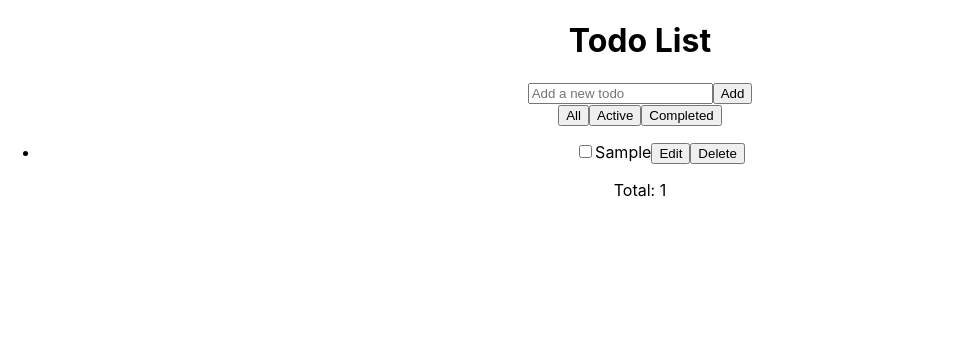
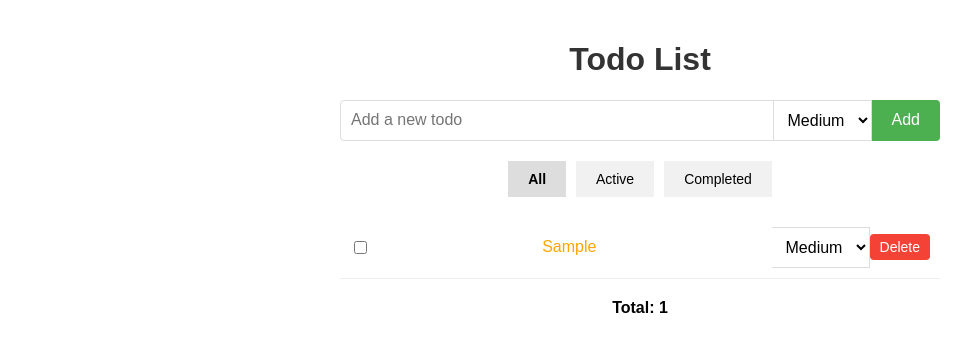
Before and after one commit to vjrossi/tino-todo-list, a React (Create React App) app: page / in a window 1280 px wide. Both pictures are taken after typing "Sample" into the empty fields and a click on the button "Add". Shown: the top 352 px of the page, without its empty margins (0-980 px from the left). Built offline with nearby package versions, Linux system fonts and the light colour scheme.

Commit message:
added styled components styling

```diff
--- a/package.json
+++ b/package.json
@@ -10,9 +10,11 @@
     "@types/node": "^16.18.108",
     "@types/react": "^18.3.5",
     "@types/react-dom": "^18.3.0",
+    "@types/styled-components": "^5.1.34",
     "react": "^18.3.1",
     "react-dom": "^18.3.1",
     "react-scripts": "5.0.1",
+    "styled-components": "^6.1.13",
     "typescript": "^4.9.5",
     "web-vitals": "^2.1.4"
   },
--- a/src/components/Todo.tsx
+++ b/src/components/Todo.tsx
@@ -1,19 +1,120 @@
 import React, { useState } from 'react';
+import styled from 'styled-components';
 import { todoService } from '../services/todoService';
 import { TodoItem } from '../types/todo';
 
 type FilterType = 'all' | 'active' | 'completed';
+type PriorityType = 'low' | 'medium' | 'high';
+
+const TodoContainer = styled.div`
+  max-width: 600px;
+  margin: 0 auto;
+  padding: 20px;
+  font-family: Arial, sans-serif;
+`;
+
+const TodoTitle = styled.h1`
+  text-align: center;
+  color: #333;
+`;
+
+const TodoInputContainer = styled.div`
+  display: flex;
+  margin-bottom: 20px;
+`;
+
+const TodoInput = styled.input`
+  flex-grow: 1;
+  padding: 10px;
+  font-size: 16px;
+  border: 1px solid #ddd;
+  border-radius: 4px 0 0 4px;
+`;
+
+const TodoSelect = styled.select`
+  padding: 10px;
+  font-size: 16px;
+  border: 1px solid #ddd;
+  border-left: none;
+  background-color: white;
+`;
+
+const TodoButton = styled.button`
+  padding: 10px 20px;
+  font-size: 16px;
+  background-color: #4CAF50;
+  color: white;
+  border: none;
+  border-radius: 0 4px 4px 0;
+  cursor: pointer;
+`;
+
+const TodoFilterContainer = styled.div`
+  display: flex;
+  justify-content: center;
+  margin-bottom: 20px;
+`;
+
+const TodoFilterButton = styled.button<{ active: boolean }>`
+  padding: 10px 20px;
+  font-size: 14px;
+  background-color: ${props => props.active ? '#ddd' : '#f1f1f1'};
+  border: none;
+  cursor: pointer;
+  margin: 0 5px;
+  font-weight: ${props => props.active ? 'bold' : 'normal'};
+`;
+
+const TodoList = styled.ul`
+  list-style-type: none;
+  padding: 0;
+`;
+
+const TodoListItem = styled.li`
+  display: flex;
+  align-items: center;
+  padding: 10px;
+  border-bottom: 1px solid #eee;
+`;
+
+const TodoCheckbox = styled.input`
+  margin-right: 10px;
+`;
+
+const TodoText = styled.span<{ completed: boolean; priority: PriorityType }>`
+  flex-grow: 1;
+  margin-right: 10px;
+  text-decoration: ${props => props.completed ? 'line-through' : 'none'};
+  color: ${props => props.completed ? '#888' :
+    props.priority === 'high' ? 'red' :
+    props.priority === 'medium' ? 'orange' : 'green'};
+`;
+
+const TodoDeleteButton = styled.button`
+  padding: 5px 10px;
+  font-size: 14px;
+  background-color: #f44336;
+  color: white;
+  border: none;
+  border-radius: 4px;
+  cursor: pointer;
+`;
+
+const TodoSummary = styled.div`
+  margin-top: 20px;
+  text-align: center;
+  font-weight: bold;
+`;
 
 const Todo: React.FC = () => {
   const [todos, setTodos] = useState<TodoItem[]>(() => todoService.getTodos());
   const [inputText, setInputText] = useState('');
   const [filter, setFilter] = useState<FilterType>('all');
-  const [editingId, setEditingId] = useState<number | null>(null);
-  const [editText, setEditText] = useState('');
+  const [priority, setPriority] = useState<PriorityType>('medium');
 
   const addTodo = () => {
     if (inputText.trim() !== '') {
-      setTodos(todoService.addTodo(todos, inputText));
+      setTodos(todoService.addTodo(todos, inputText, priority));
       setInputText('');
     }
   };
@@ -26,74 +127,70 @@ const Todo: React.FC = () => {
     setTodos(todoService.deleteTodo(todos, id));
   };
 
+  const changePriority = (id: number, newPriority: PriorityType) => {
+    setTodos(todoService.changePriority(todos, id, newPriority));
+  };
+
   const filteredTodos = todos.filter(todo => {
     if (filter === 'active') return !todo.completed;
     if (filter === 'completed') return todo.completed;
     return true;
   });
 
-  const startEditing = (id: number, text: string) => {
-    setEditingId(id);
-    setEditText(text);
-  };
-
-  const saveEdit = (id: number) => {
-    if (editText.trim() !== '') {
-      setTodos(todoService.updateTodo(todos, id, editText));
-      setEditingId(null);
-    }
-  };
-
   return (
-    <div>
-      <h1>Todo List</h1>
-      <input
+    <TodoContainer>
+      <TodoTitle>Todo List</TodoTitle>
+      <TodoInputContainer>
+        <TodoInput
           type="text"
           value={inputText}
           onChange={(e) => setInputText(e.target.value)}
           placeholder="Add a new todo"
         />
-      <button onClick={addTodo}>Add</button>
-      <div>
-        <button onClick={() => setFilter('all')}>All</button>
-        <button onClick={() => setFilter('active')}>Active</button>
-        <button onClick={() => setFilter('completed')}>Completed</button>
-      </div>
-      <ul>
+        <TodoSelect
+          value={priority}
+          onChange={(e) => setPriority(e.target.value as PriorityType)}
+        >
+          <option value="low">Low</option>
+          <option value="medium">Medium</option>
+          <option value="high">High</option>
+        </TodoSelect>
+        <TodoButton onClick={addTodo}>Add</TodoButton>
+      </TodoInputContainer>
+      <TodoFilterContainer>
+        <TodoFilterButton active={filter === 'all'} onClick={() => setFilter('all')}>All</TodoFilterButton>
+        <TodoFilterButton active={filter === 'active'} onClick={() => setFilter('active')}>Active</TodoFilterButton>
+        <TodoFilterButton active={filter === 'completed'} onClick={() => setFilter('completed')}>Completed</TodoFilterButton>
+      </TodoFilterContainer>
+      <TodoList>
         {filteredTodos.map(todo => (
-          <li key={todo.id}>
-            <input
+          <TodoListItem key={todo.id}>
+            <TodoCheckbox
               type="checkbox"
               checked={todo.completed}
               onChange={() => toggleTodo(todo.id)}
             />
-            {editingId === todo.id ? (
-              <>
-                <input
-                  type="text"
-                  value={editText}
-                  onChange={(e) => setEditText(e.target.value)}
-                />
-                <button onClick={() => saveEdit(todo.id)}>Save</button>
-              </>
-            ) : (
-              <>
-                <span style={{ textDecoration: todo.completed ? 'line-through' : 'none' }}>
+            <TodoText completed={todo.completed} priority={todo.priority}>
               {todo.text}
-                </span>
-                <button onClick={() => startEditing(todo.id, todo.text)}>Edit</button>
-              </>
-            )}
-            <button onClick={() => deleteTodo(todo.id)}>Delete</button>
-          </li>
+            </TodoText>
+            <TodoSelect
+              value={todo.priority}
+              onChange={(e) => changePriority(todo.id, e.target.value as PriorityType)}
+            >
+              <option value="low">Low</option>
+              <option value="medium">Medium</option>
+              <option value="high">High</option>
+            </TodoSelect>
+            <TodoDeleteButton onClick={() => deleteTodo(todo.id)}>Delete</TodoDeleteButton>
+          </TodoListItem>
         ))}
-      </ul>
-      <div>
+      </TodoList>
+      <TodoSummary>
         {filter === 'all' && `Total: ${todos.length}`}
         {filter === 'active' && `Active: ${todos.filter(todo => !todo.completed).length}`}
         {filter === 'completed' && `Completed: ${todos.filter(todo => todo.completed).length}`}
-      </div>
-    </div>
+      </TodoSummary>
+    </TodoContainer>
   );
 };
 
--- a/src/services/todoService.ts
+++ b/src/services/todoService.ts
@@ -12,8 +12,8 @@ export const todoService = {
     localStorage.setItem(STORAGE_KEY, JSON.stringify(todos));
   },
 
-  addTodo: (todos: TodoItem[], text: string): TodoItem[] => {
-    const newTodo: TodoItem = { id: Date.now(), text, completed: false };
+  addTodo: (todos: TodoItem[], text: string, priority: 'low' | 'medium' | 'high'): TodoItem[] => {
+    const newTodo: TodoItem = { id: Date.now(), text, completed: false, priority };
     const updatedTodos = [...todos, newTodo];
     todoService.saveTodos(updatedTodos);
     return updatedTodos;
@@ -33,9 +33,11 @@ export const todoService = {
     return updatedTodos;
   },
 
-  updateTodo: (todos: TodoItem[], id: number, newText: string): TodoItem[] => {
-    return todos.map(todo =>
-      todo.id === id ? { ...todo, text: newText } : todo
+  changePriority: (todos: TodoItem[], id: number, newPriority: 'low' | 'medium' | 'high'): TodoItem[] => {
+    const updatedTodos = todos.map(todo =>
+      todo.id === id ? { ...todo, priority: newPriority } : todo
     );
+    todoService.saveTodos(updatedTodos);
+    return updatedTodos;
   },
 };
--- a/src/types/todo.ts
+++ b/src/types/todo.ts
@@ -2,4 +2,5 @@ export interface TodoItem {
     id: number;
     text: string;
     completed: boolean;
+    priority: 'low' | 'medium' | 'high';
   }
```
Also changed, not shown: src/components/Todo.module.css (added), 2 other files (tests, documents, lock files or other folders). Lines whose indentation alone changed are shown as unchanged.
